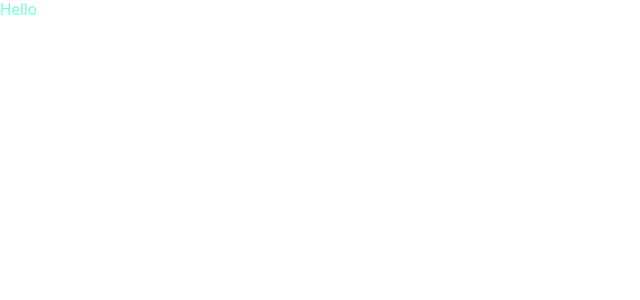
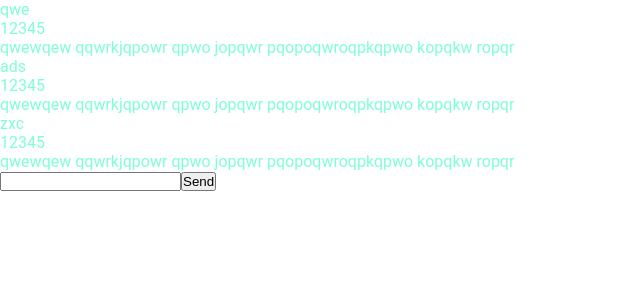
Before and after one commit to M-kos/chat-react-firebase, a React (Create React App) app: page / in a window 1280 px wide. Shown: the top 300 px of the page, without its empty margins (0-640 px from the left). Built offline with nearby package versions, Linux system fonts and the light colour scheme.

Commit message:
Верстка

```diff
--- a/src/components/App/App.js
+++ b/src/components/App/App.js
@@ -1,8 +1,38 @@
 import React from 'react'
+
+import { MesssageList } from '../MessageList/MessageList'
+import { SendForm } from '../SendForm/SendForm'
+
 import './App.scss'
 
+const mochVes = [
+  {
+    id: 1,
+    title: 'qwe',
+    time: 12345,
+    text: 'qwewqew qqwrkjqpowr qpwo jopqwr pqopoqwroqpkqpwo kopqkw ropqr'
+  },
+  {
+    id: 2,
+    title: 'ads',
+    time: 12345,
+    text: 'qwewqew qqwrkjqpowr qpwo jopqwr pqopoqwroqpkqpwo kopqkw ropqr'
+  },
+  {
+    id: 3,
+    title: 'zxc',
+    time: 12345,
+    text: 'qwewqew qqwrkjqpowr qpwo jopqwr pqopoqwroqpkqpwo kopqkw ropqr'
+  }
+]
+
 function App() {
-  return <div className="App">Hello</div>
+  return (
+    <div className="App">
+      <MesssageList messsageList={mochVes} />
+      <SendForm />
+    </div>
+  )
 }
 
 export default App
--- a/src/components/MessageItem/MessageItem.js
+++ b/src/components/MessageItem/MessageItem.js
@@ -0,0 +1,17 @@
+import React from 'react'
+
+import './MessageItem.scss'
+
+export const MessageItem = ({ message }) => {
+  const messageClassName = `messageItem ${message.self ? 'self' : ''}`
+
+  return (
+    <div className={messageClassName}>
+      <div className="messageItem-head">
+        <div className="messageItem-title">{message.title}</div>
+        <div className="messageItem-time">{message.time}</div>
+      </div>
+      <div className="messageItem-message">{message.text}</div>
+    </div>
+  )
+}
--- a/src/components/MessageList/MessageList.js
+++ b/src/components/MessageList/MessageList.js
@@ -0,0 +1,12 @@
+import React from 'react'
+
+import { MessageItem } from '../MessageItem/MessageItem'
+
+import './MesssageList.scss'
+
+export const MesssageList = ({ messsageList = [] }) => {
+  const mapMessageList = messsageList.map((message) => {
+    return <MessageItem message={message} />
+  })
+  return <div className="MesssageList">{mapMessageList}</div>
+}
--- a/src/components/SendForm/SendForm.js
+++ b/src/components/SendForm/SendForm.js
@@ -0,0 +1,18 @@
+import React from 'react'
+
+import './SendForm.scss'
+
+export const SendForm = () => {
+  const formHandler = (event) => {
+    event.preventDefault()
+  }
+
+  return (
+    <div className="sendForm-wrapper">
+      <form className="sendForm" onSubmit={formHandler}>
+        <input className="sendForm-input" />
+        <button className="sendFor-button">Send</button>
+      </form>
+    </div>
+  )
+}
```
